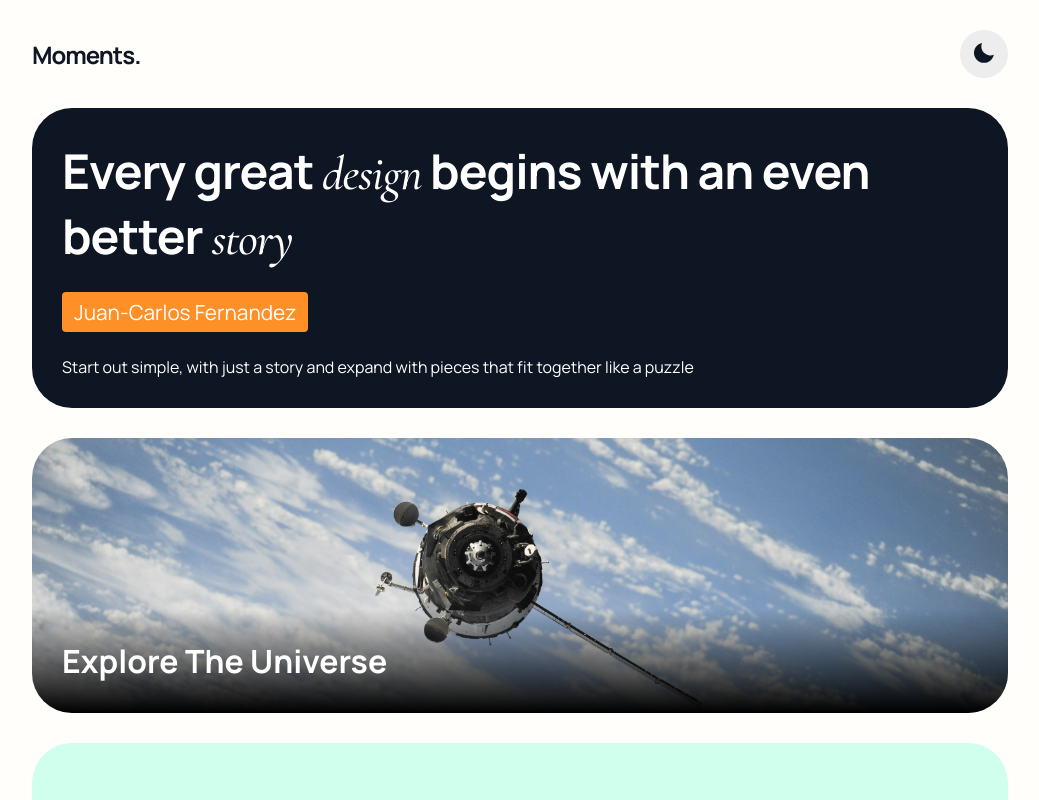
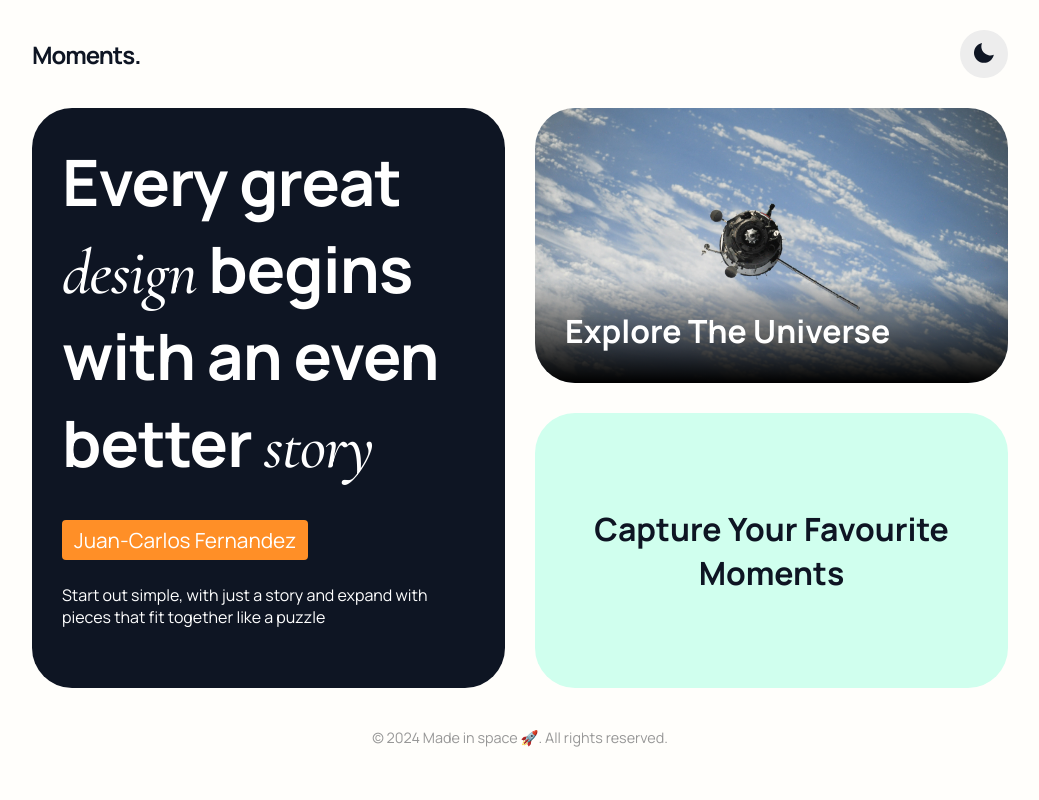
Before and after one commit to outHereSam/angular-style-showcase, an Angular app: page / in a window 1280 px wide. Shown: the top 800 px of the page, without its empty margins (120-1159 px from the left). Built offline with nearby package versions, Linux system fonts and the light colour scheme.

Commit message:
Makes responsive

```diff
--- a/src/app/app.component.sass
+++ b/src/app/app.component.sass
@@ -12,3 +12,16 @@
         display: grid
         grid-template-columns: 1fr
         gap: 30px
+
+        @media (min-width: 650px)
+            grid-template-columns: repeat(2, 1fr)
+            grid-template-rows: repeat(2, 1fr)
+
+            app-banner
+                grid-area: 1 / 1 / 3 / 2
+
+            app-space
+                grid-area: 1 / 2 / 2 / 3
+
+            app-text-grid
+                grid-area: 2 / 2 / 3 / 3
--- a/src/app/components/banner/banner.component.sass
+++ b/src/app/components/banner/banner.component.sass
@@ -6,10 +6,17 @@
     background-color: $dark-blue
     padding: 30px
 
+    @media (min-width: 650px)
+        height: 100%
+
     .main-text
         font-size: 3rem
         letter-spacing: $heading-text-spacing
         margin: 0 0 30px 0
+
+        @media (min-width: 650px)
+            font-size: 4rem
+            margin: 0 0 40px 0
 
         span
             font-family: $font-secondary
--- a/src/app/components/space/space.component.sass
+++ b/src/app/components/space/space.component.sass
@@ -6,6 +6,7 @@
     @include imageSizing($url: '../../../assets/space.webp')
     height: 275px
     position: relative
+
 
     .shadow
         background: linear-gradient(to bottom, rgba(0, 0, 0, 0), rgb(0,0,0))
```
Also changed, not shown: src/app/components/text-grid/text-grid.component.sass (line endings or trailing spaces).
